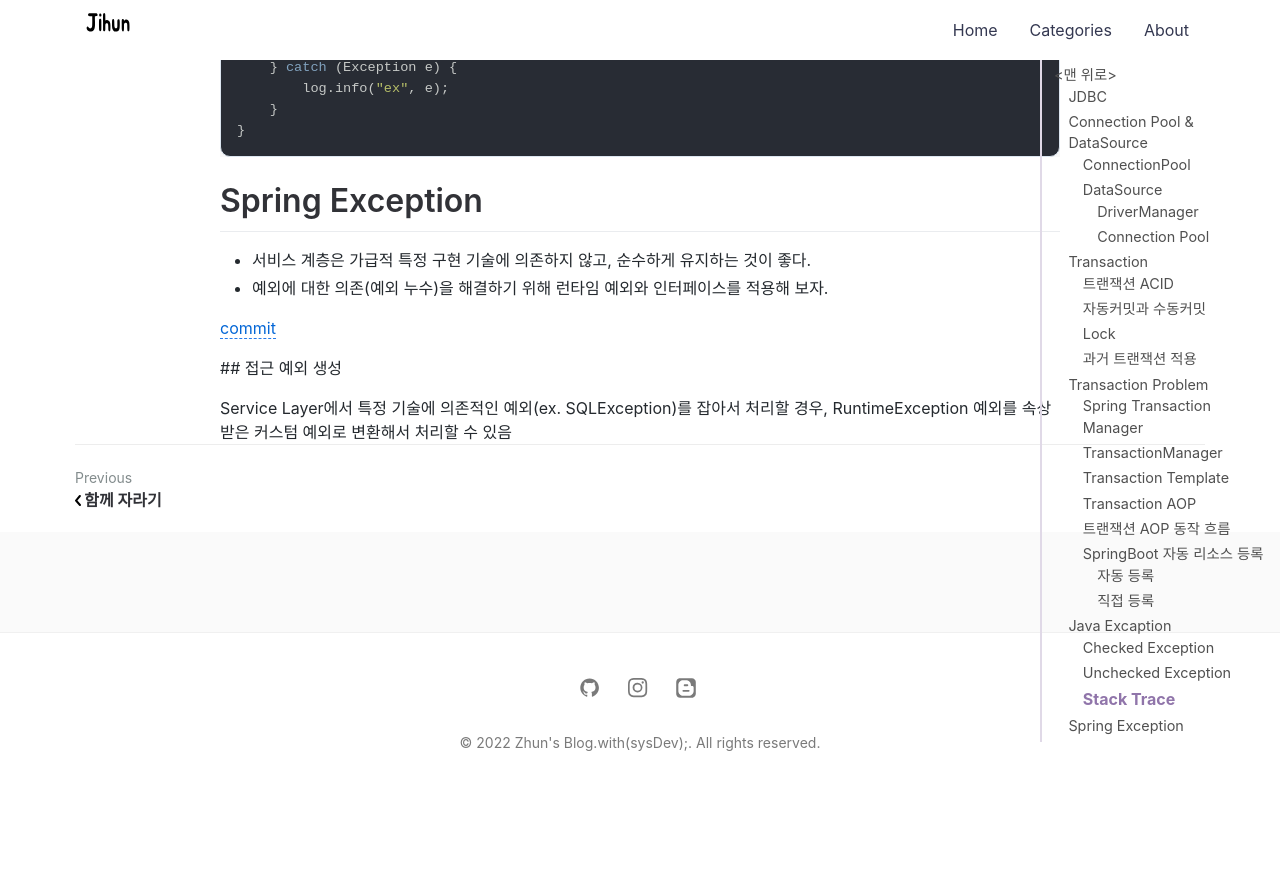
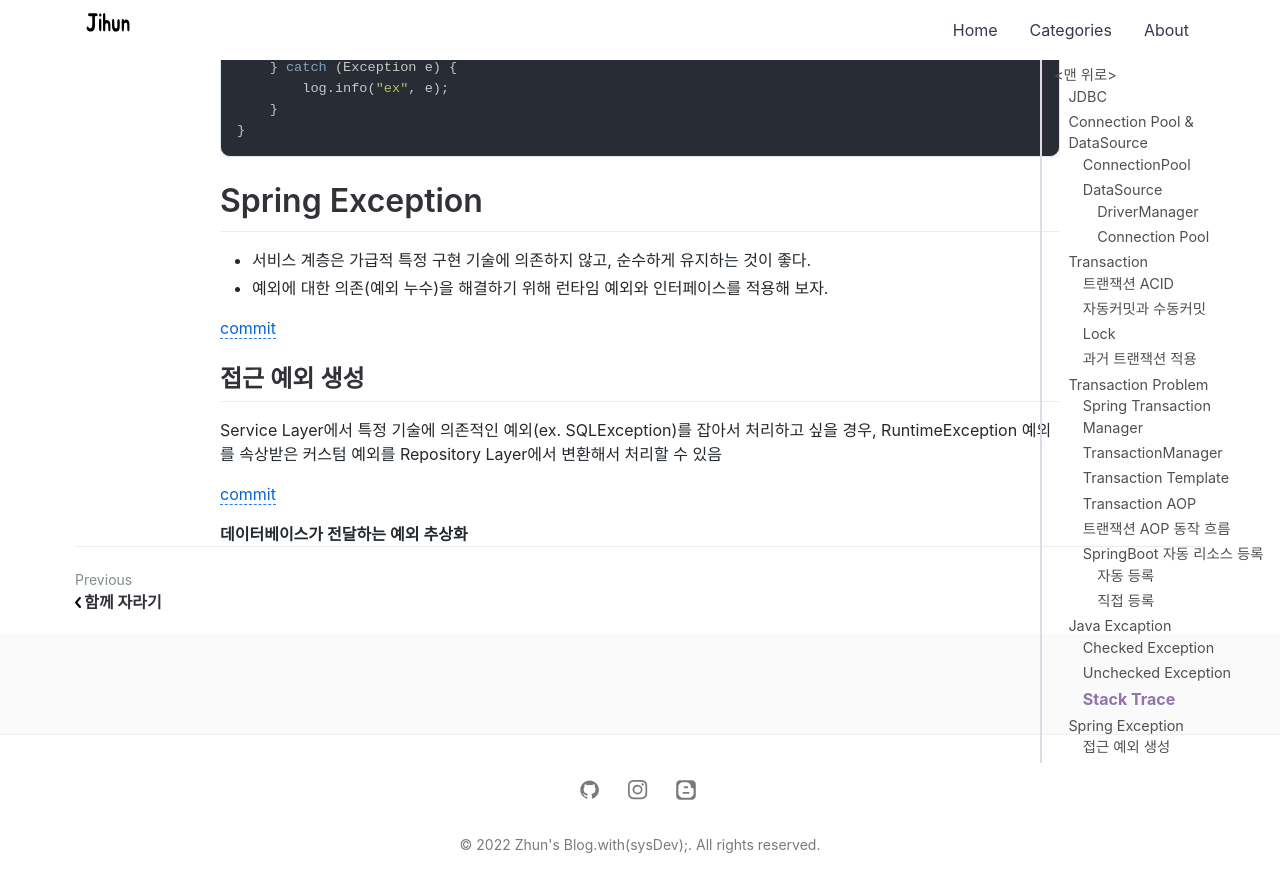
Before and after one commit to jihunparkme/jihunparkme.github.io, a Jekyll site: the page built from _posts/2022-08-08-Spring-DB-Part1.md, in a window 1280 px wide and 900 px high, scrolled down 19025 px. Shown: the top 892 px of the window. Built offline with Jekyll 4.4.1, drawn with Linux system fonts in a browser that asks for light colours; nearby versions of some CDN libraries; comment, search, counter and statistics services are not loaded; before the commit the page ends 19823 px from its top, so only the background shows below that.

Commit message:
[Spring Exception] 데이터 접근 예외 직접 만들기

```diff
--- a/_posts/2022-08-08-Spring-DB-Part1.md
+++ b/_posts/2022-08-08-Spring-DB-Part1.md
@@ -805,6 +805,10 @@ void printEx() {
 
 [commit](https://github.com/jihunparkme/Inflearn-Spring-DB/commit/a677e76e32cf55c8199ea55af9ef1da95d7510bb)
 
-  ## 접근 예외 생성
+## 접근 예외 생성
 
-  Service Layer에서 특정 기술에 의존적인 예외(ex. SQLException)를 잡아서 처리할 경우, RuntimeException 예외를 속상받은 커스텀 예외로 변환해서 처리할 수 있음
+Service Layer에서 특정 기술에 의존적인 예외(ex. SQLException)를 잡아서 처리하고 싶을 경우, RuntimeException 예외를 속상받은 커스텀 예외를 Repository Layer에서 변환해서 처리할 수 있음
+
+[commit](https://github.com/jihunparkme/Inflearn-Spring-DB/commit/102ae536eac0e7cd9296162d404cb7422337ae7b)
+
+**데이터베이스가 전달하는 예외 추상화**
```
